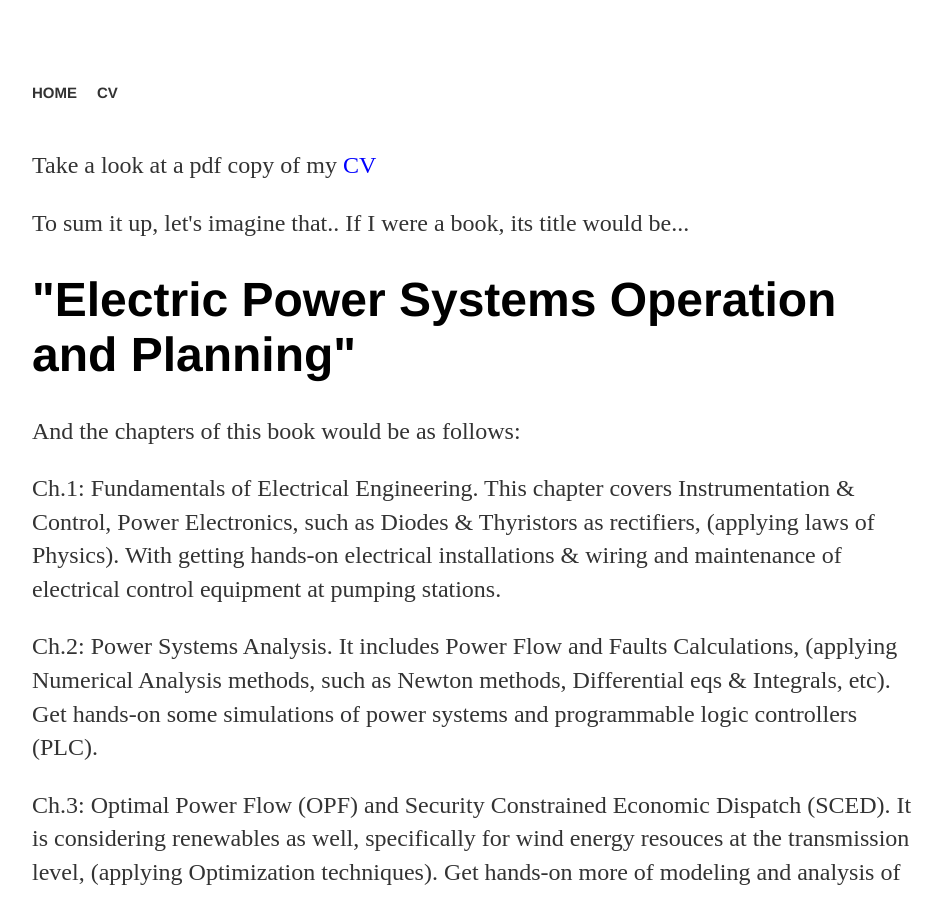
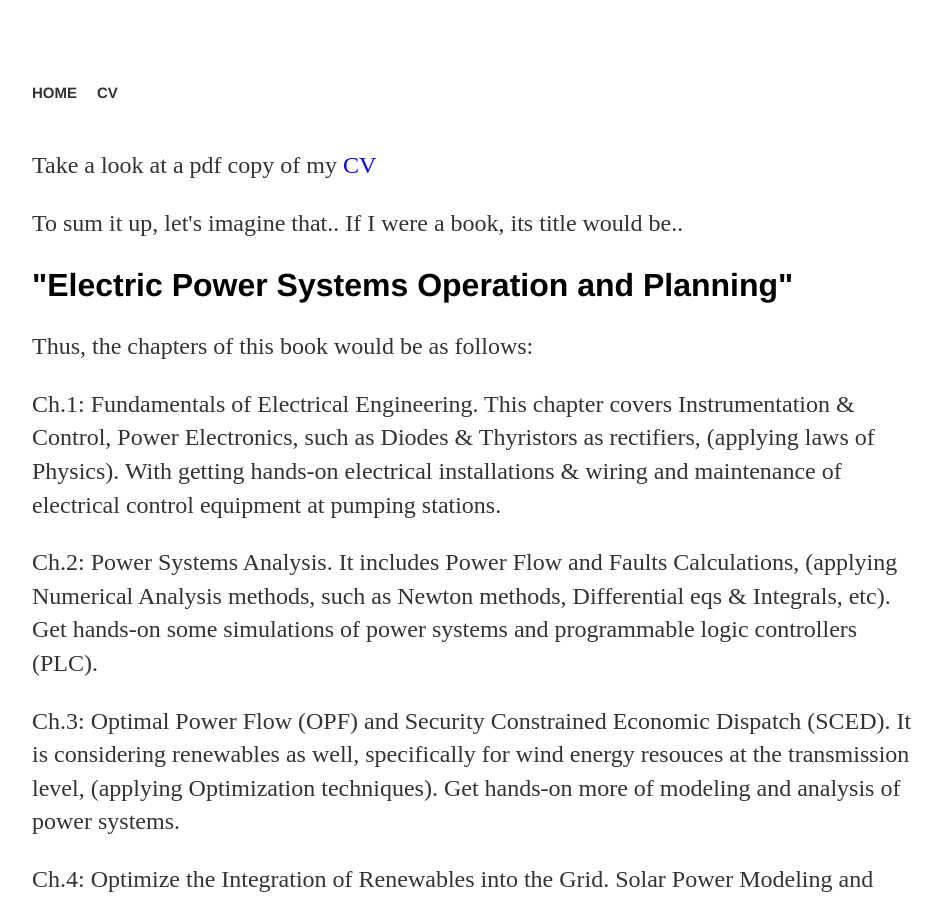
Before and after one commit to MohamedAbuella/MohamedAbuella.github.io, a Jekyll site: the page built from cv/index.html, in a window 1280 px wide and 900 px high. Shown: the whole window, without its empty margins (160-1100 px from the left). Built offline with Jekyll 4.4.1, drawn with Linux system fonts in a browser that asks for light colours; nearby versions of some CDN libraries; a script that is not in the unit is left out; comment, search, counter and statistics services are not loaded.

Commit message:
Update index.html

```diff
--- a/cv/index.html
+++ b/cv/index.html
@@ -7,8 +7,8 @@ title: CV
 
 <p>Take a look at a pdf copy of my <a href="https://github.com/MohamedAbuella/Mohamed-Abuella-Resume/blob/master/Mohamed%20Abuella_Resume.pdf" target="_blank" style="color:blue">CV</a>
 
-<p> To sum it up, let's imagine that.. If I were a book, its title would be...  </p> <h1>"Electric Power Systems Operation and Planning"</h1>
-<p> And the chapters of this book would be as follows:</p>
+<p> To sum it up, let's imagine that.. If I were a book, its title would be..  </p> <h2>"Electric Power Systems Operation and Planning"</h2>
+<p> Thus, the chapters of this book would be as follows:</p>
 <p>Ch.1: Fundamentals of Electrical Engineering. This chapter covers Instrumentation & Control, Power Electronics, such as Diodes & Thyristors as rectifiers, (applying laws of Physics). With getting hands-on electrical installations & wiring and maintenance of electrical control equipment at pumping stations.</p>
 <p>Ch.2: Power Systems Analysis. It includes Power Flow and Faults Calculations, (applying Numerical Analysis methods, such as Newton methods, Differential eqs & Integrals, etc). Get hands-on some simulations of power systems and programmable logic controllers (PLC).</p>
 <p>Ch.3: Optimal Power Flow (OPF) and Security Constrained Economic Dispatch (SCED). It is considering renewables as well, specifically for wind energy resouces at the transmission level, (applying Optimization techniques). Get hands-on more of modeling and analysis of power systems.</p>
```
